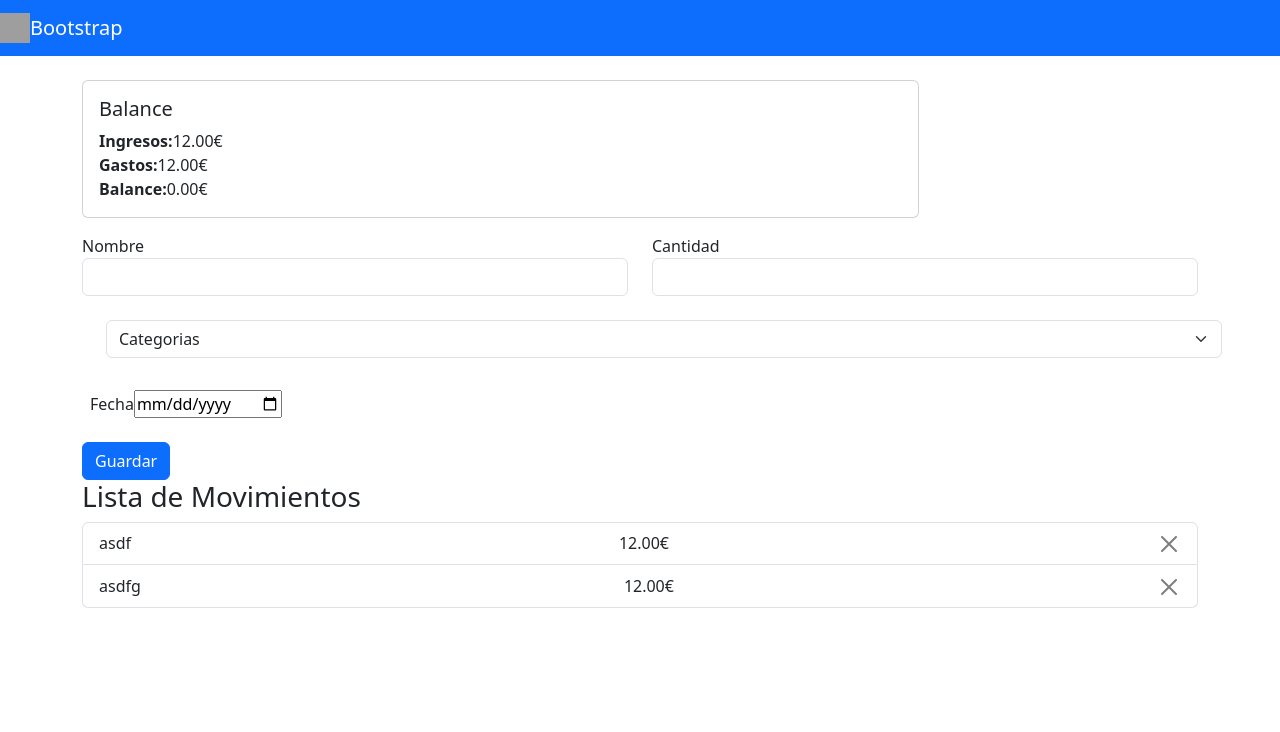
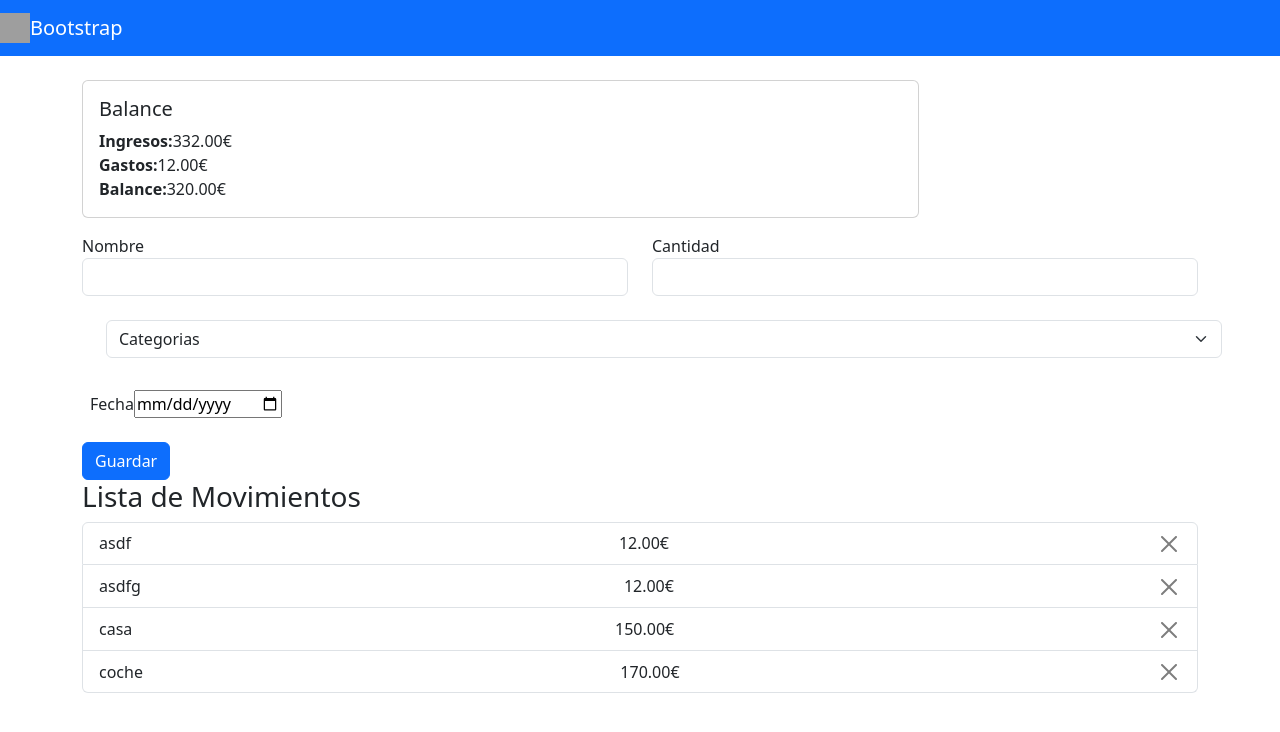
Before and after one commit to budget-tracker-ironhack/BudgetApp, a React (Vite) app in the folder react-routing-intro/: page /homePage in a window 1280 px wide. Shown: the top 732 px of the page. Built offline with nearby package versions, Linux system fonts and the light colour scheme; data requests are answered from the project's data file; grey boxes are pictures that could not be loaded.

Commit message:
some change

```diff
--- a/react-routing-intro/data/db.json
+++ b/react-routing-intro/data/db.json
@@ -15,6 +15,22 @@
       "category": "",
       "date": "2024-12-18T00:00:00.000Z",
       "type": "expense"
+    },
+    {
+      "id": "b8d1c025-47c4-4c7a-a4c5-a17fc19f8bd8",
+      "name": "casa",
+      "amount": 150,
+      "category": "Trabajo",
+      "date": "2024-11-27T00:00:00.000Z",
+      "type": "income"
+    },
+    {
+      "id": "1105fcde-d777-40e9-bc5a-9f7967d47a80",
+      "name": "coche",
+      "amount": 170,
+      "category": "Trabajo",
+      "date": "2024-12-20T00:00:00.000Z",
+      "type": "income"
     }
   ],
   "budgets": []
--- a/react-routing-intro/src/components/AddExpense.jsx
+++ b/react-routing-intro/src/components/AddExpense.jsx
@@ -1,6 +1,5 @@
 import { useState } from 'react';
 import { v4 as uuidv4 } from 'uuid';
-import axios from 'axios';
 
 function AddExpense({ handleAddExpense }) {
   const [name, setName] = useState('');
@@ -10,7 +9,6 @@ function AddExpense({ handleAddExpense }) {
 
   const handleSubmit = async (event) => {
     event.preventDefault();
-    console.log("Formulario enviado", { name, amount, category, date });
     const expenseData = {
       id: uuidv4(),
       name,
@@ -19,22 +17,11 @@ function AddExpense({ handleAddExpense }) {
       date: new Date(date),
     };
 
-   try {
-    if (category === "Trabajo") {
-      await axios.post("http://localhost:3000/income", expenseData);
-    }else {
-      await axios.post("http://localhost:3000/expenses", expenseData);
-    }
-    setName("");
-    setAmount("");
-    setCategory("");
-    setDate("");
-
     handleAddExpense(expenseData);
-   }catch (error) {
-    console.error("Error al guardar el registro", error);
-   }
-
+    setName('');
+    setAmount('');
+    setCategory('');
+    setDate('');
   };
 
   return (
@@ -72,7 +59,9 @@ function AddExpense({ handleAddExpense }) {
             value={category}
             onChange={(e) => setCategory(e.target.value)}
           >
-            <option value="" disabled>Categorias</option>
+            <option value="" disabled>
+              Categorias
+            </option>
             <option value="Trabajo">Trabajo</option>
             <option value="Alimentacion2">Alimentacion</option>
             <option value="Vivienda">Vivienda</option>
```
Lines whose indentation alone changed are shown as unchanged.
